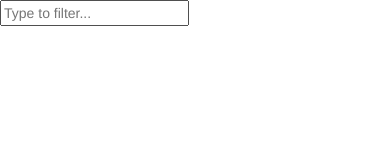
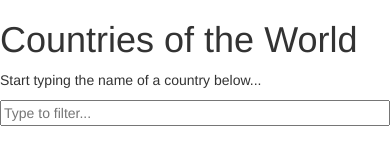
Before and after one commit to karjaneth/thingfilterer, a website: page src/index.html in a window 390 px wide. Drawn offline with nearby package versions, Linux system fonts and the light colour scheme.

Commit message:
started on responsive layout

```diff
--- a/src/index.html
+++ b/src/index.html
@@ -4,7 +4,15 @@
 
         <link rel="stylesheet" href="https://maxcdn.bootstrapcdn.com/bootstrap/3.3.7/css/bootstrap.min.css" integrity="sha384-BVYiiSIFeK1dGmJRAkycuHAHRg32OmUcww7on3RYdg4Va+PmSTsz/K68vbdEjh4u" crossorigin="anonymous">
         <style>
-            /* TODO */
+            #app {
+                display: flex;
+                flex-direction: column;
+                justify-content: flex-start;
+            }
+
+            #app > * {
+                flex: 0 0 auto;
+            }
         </style>
 
         <script src="https://code.jquery.com/jquery-3.3.1.min.js" integrity="sha256-FgpCb/KJQlLNfOu91ta32o/NMZxltwRo8QtmkMRdAu8=" crossorigin="anonymous"></script>
@@ -53,6 +61,9 @@
 
     <body>
         <div id="app">
+            <h1>Countries of the World</h1>
+            <p>Start typing the name of a country below...</p>
+
             <!-- the `v-bind`/`v-on` combo *should* be identical to
             `v-model="query"`, but the latter didn't work on mobile-->
             <input v-bind:value="query" v-on:input="query = $event.target.value" placeholder="Type to filter..."/>
```
